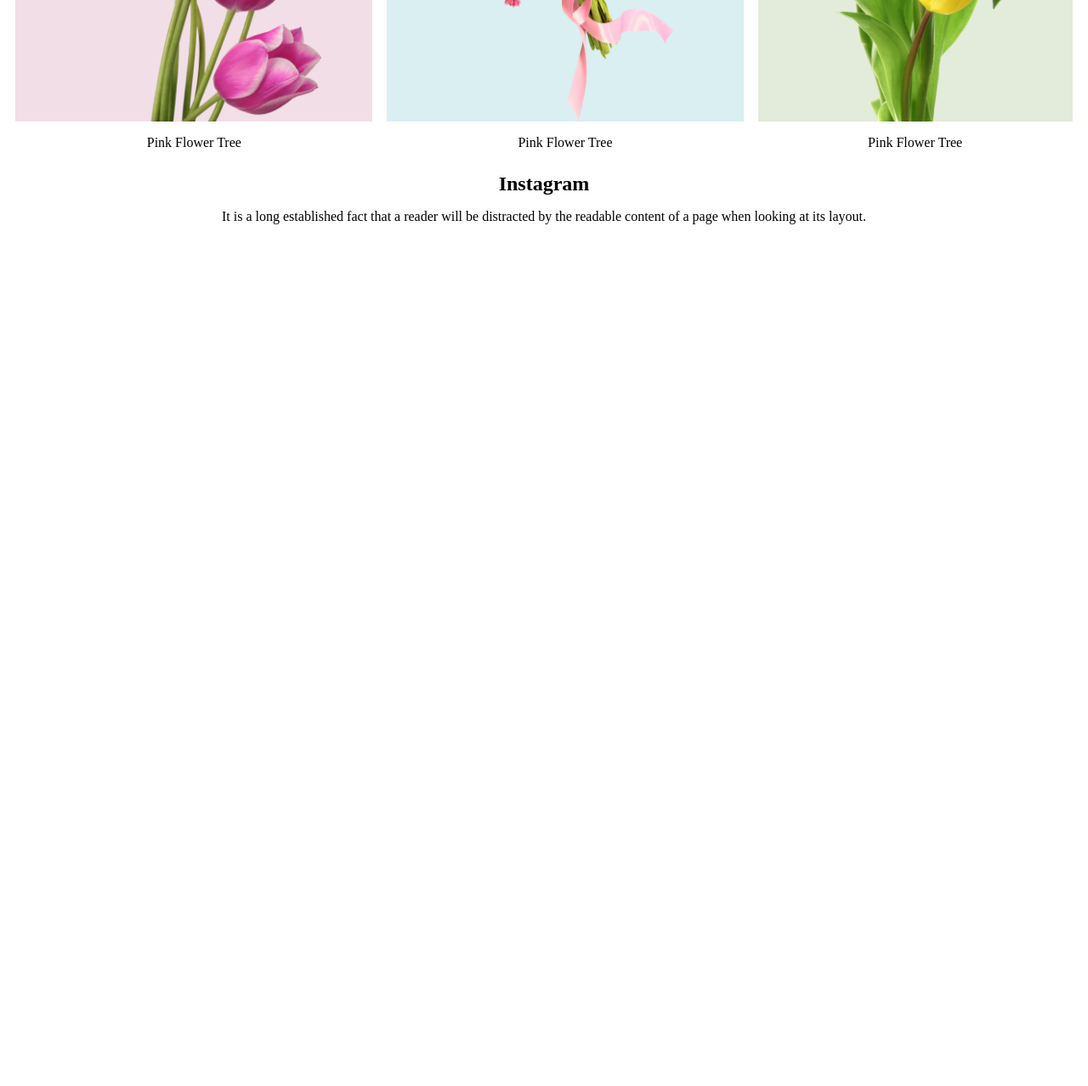
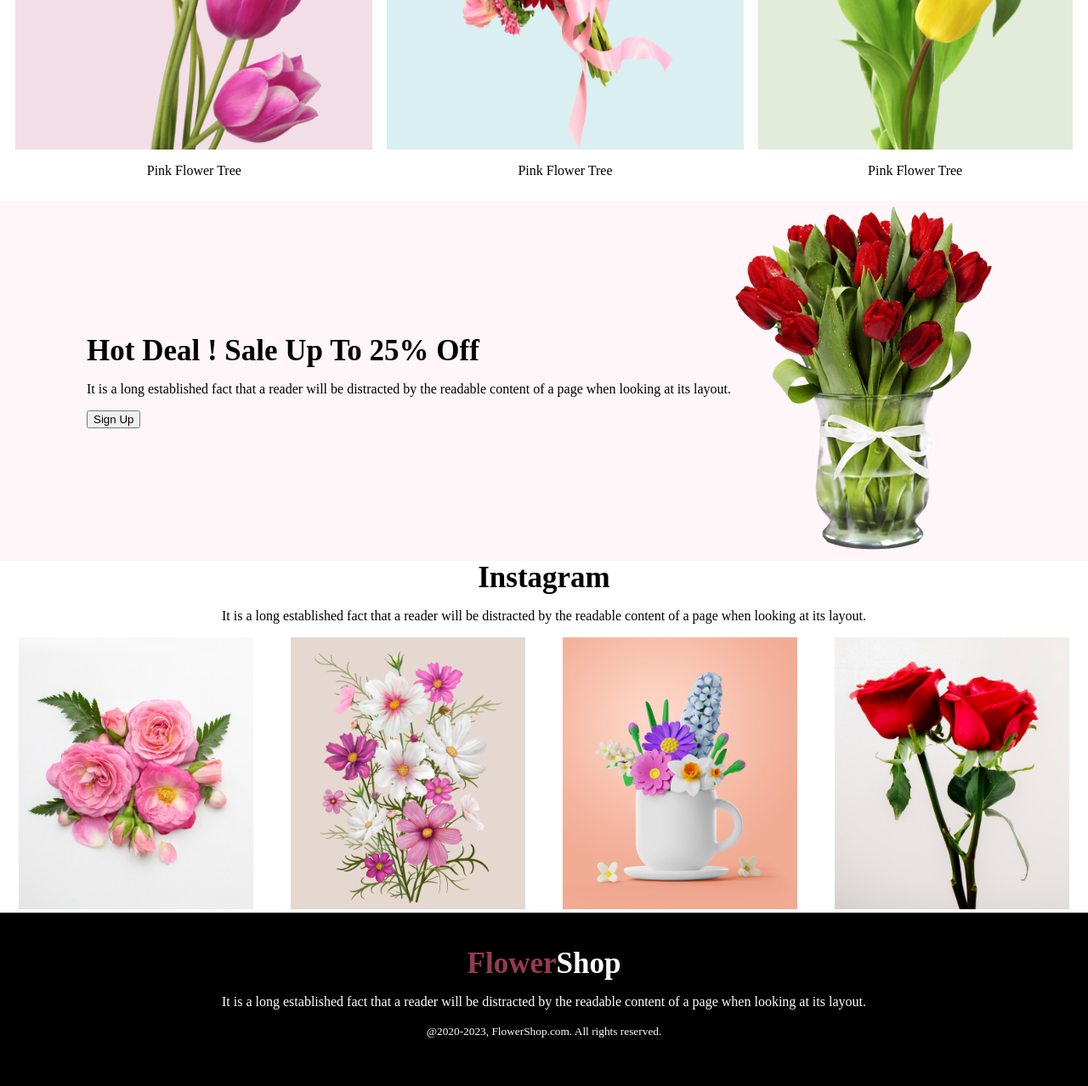
Before and after one commit to KhaledGermany/MyFlowerShopAssignment, a plain HTML site: page index.html in a window 1280 px wide. Shown: the part 1018-2296 px from the top of the page at 85% size. Before the commit the page ends 1318 px from the top, so only its background shows below. Drawn offline with Linux system fonts and the light colour scheme.

Commit message:
add deal section

```diff
--- a/index.html
+++ b/index.html
@@ -13,7 +13,7 @@
     <section class="top-section">
         <div class="top-body">
             <div class="top-description">
-                <h1>Let's make beautiful flowers a part of your life.</h1>
+                <h1>Let's make <br> beautiful flowers a <br> part of your life.</h1>
                 <p>It is a long established fact that a reader will be distracted by the readable content of a page when
                     looking at its layout. The point of using Lorem Ipsum is that it has a more-or-less normal
                     distribution of letters.</p>
@@ -25,7 +25,8 @@
         </div>
 
     </section>
-    <section>
+    <!-- This is for featured section -->
+    <section class="featured-section">
         <div class="featured-description">
             <h1>Our Featured Flowers</h1>
             <p>It is a long established fact that a reader will be distracted by the readable content of a page when
@@ -52,22 +53,46 @@
             </div>
         </div>
     </section>
+    <!-- This is for hot deal -->
+    <section class="hot-deal-section">
+        <div class="hot-deal-body">
+            <div>
+                <h1>Hot Deal ! Sale Up To 25% Off</h1>
+                <p>It is a long established fact that a reader will be distracted by the readable content of a page when looking at its layout.</p>
+                <button>Sign Up</button>
+            </div>
+            <div>
+                <img src="./Flower Asset/pngwing 8.png" alt="">
+            </div>
+        </div>
+    </section>
     <section>
         <div class="featured-description">
             <h1>Instagram</h1>
             <p>It is a long established fact that a reader will be distracted by the readable content of a page when
                 looking at its layout.</p>
         </div>
-        <div class="featured-img-section">
+        <div class="instra-img-section">
             <div>
-
+                <img src="./Flower Asset/Flower 01.png" alt="">
             </div>
             <div>
-
+                <img src="./Flower Asset/Rectangle 4.png" alt="">
             </div>
             <div>
-
+                <img src="./Flower Asset/Rectangle 5.png" alt="">
             </div>
+            <div>
+                <img src="./Flower Asset/Rectangle 6.png" alt="">
+            </div>
+        </div>
+    </section>
+    <!-- Footer start from here -->
+    <section class="footer-section">
+        <div class="footer-body">
+            <h1><span class="flower">Flower</span>Shop</h3>
+            <p>It is a long established fact that a reader will be distracted by the readable content of a page when looking at its layout.</p>
+            <p><small>@2020-2023, FlowerShop.com. All rights reserved.</small></p>
         </div>
     </section>
 
--- a/style.css
+++ b/style.css
@@ -5,6 +5,7 @@ body {
 
 h1 {
     margin: 0;
+    font-size: 35px;
 }
 
 .top-section {
@@ -14,14 +15,20 @@ h1 {
 .top-body {
     display: flex;
     justify-content: space-around;
+    align-items: center;
 
 
+}
+.top-description{
+    padding: 10px 50px;
 }
 
 
 .top-body img {
-
     height: 600px;
+}
+.featured-section{
+    margin-top: 20px;
 }
 
 .featured-description {
@@ -75,3 +82,31 @@ h1 {
 #image-title {
     text-align: center;
 }
+.instra-img-section{
+    display: flex;
+    justify-content: space-around;
+}
+.instra-img-section img{
+    height: 320px;
+}
+.footer-section{
+    background-color: black;
+}
+
+.footer-body{
+    text-align: center;
+    color: white;
+    padding: 40px 10px;
+}
+.flower{
+    color: #963A4E;
+}
+.hot-deal-section{
+    background-color: #FEF6F8;
+}
+.hot-deal-body{
+    display: flex;
+    justify-content: space-around;
+    justify-content: center;
+    align-items: center;
+}
```
